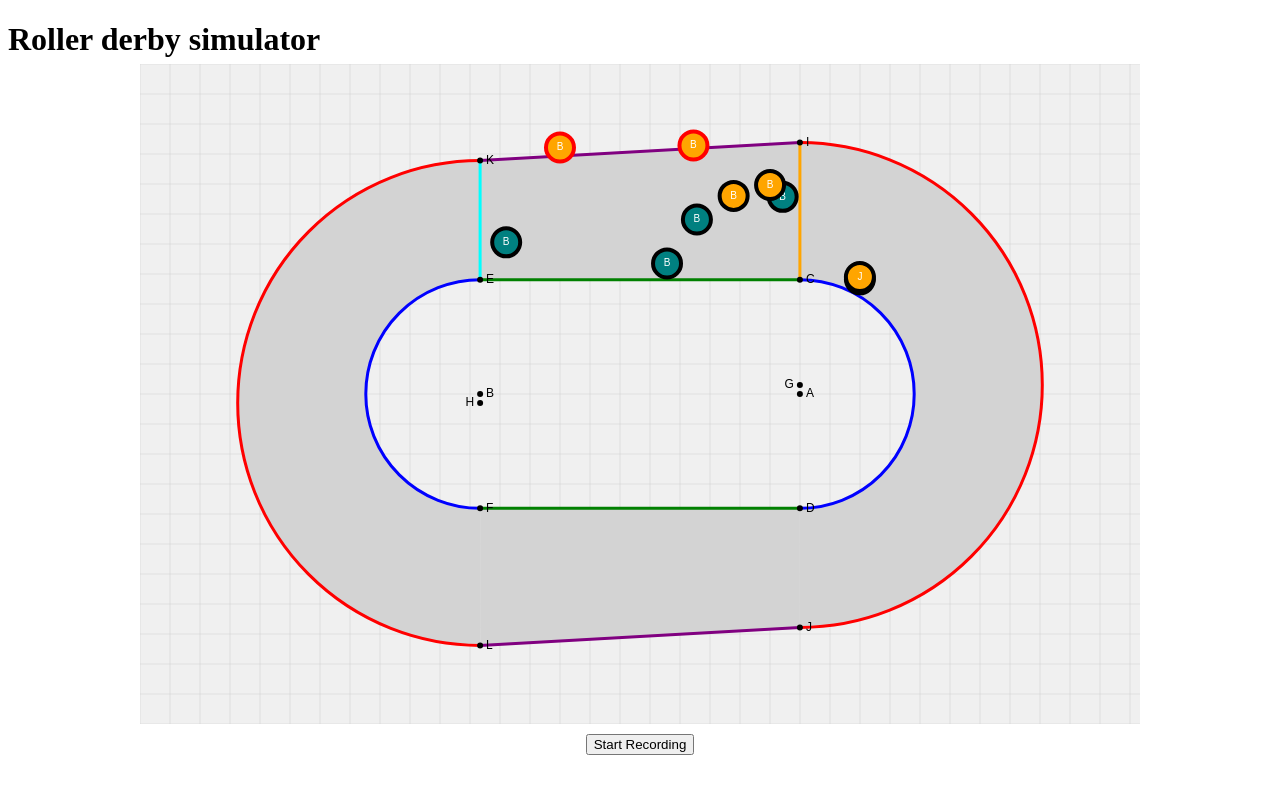
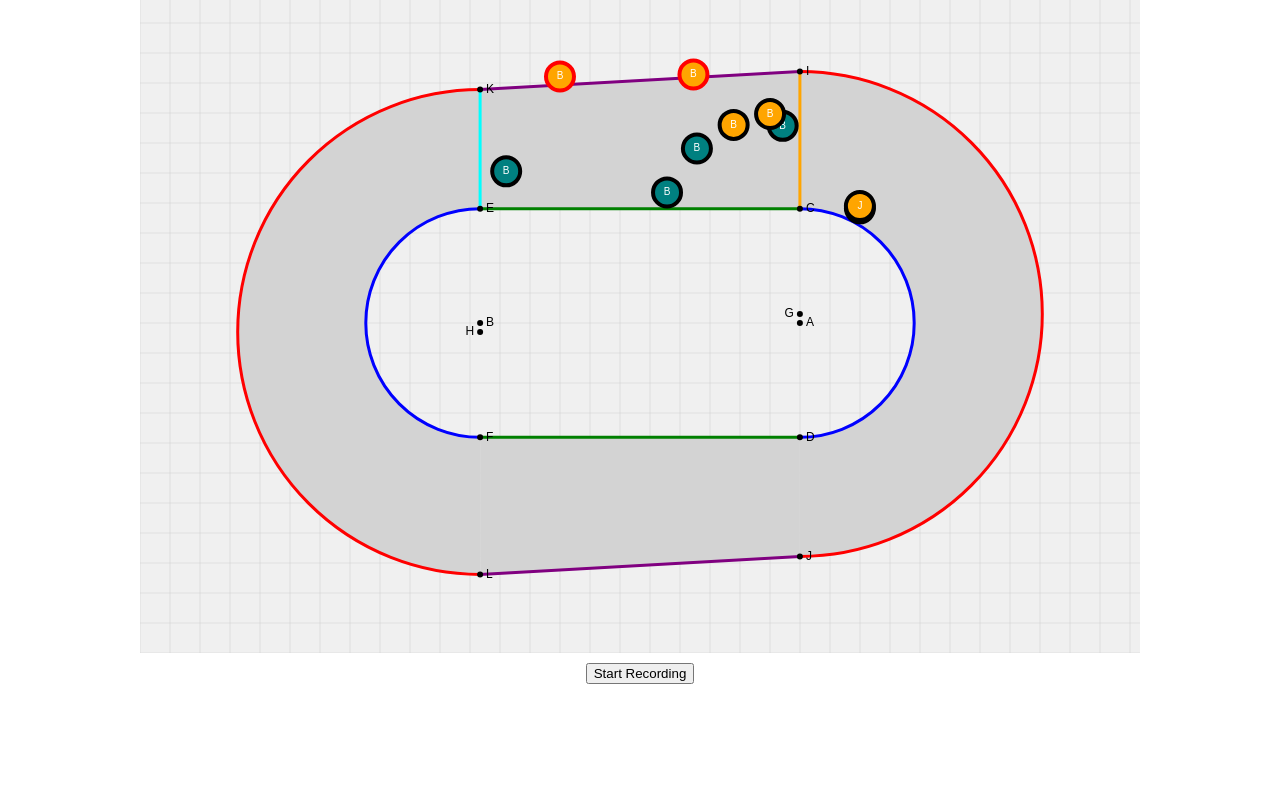
Before and after one commit to ruihildt/roller-derby-board, a SvelteKit app: page / in a window 1280 px wide. Shown: the top 794 px of the page. Built offline with nearby package versions, Linux system fonts and the light colour scheme.

Commit message:
Rename to roller derby board

```diff
--- a/src/routes/+page.svelte
+++ b/src/routes/+page.svelte
@@ -1,8 +1,6 @@
 <script>
-	import RollerDerbySimulator from '$lib/RollerDerbySimulator.svelte';
+	import RollerDerbySimulator from '$lib/RollerDerbyBoard.svelte';
 </script>
-
-<h1>Roller derby simulator</h1>
 
 <div class="container">
 	<RollerDerbySimulator />
```
Also changed, not shown: src/lib/RollerDerbyBoard.svelte (renamed from src/lib/RollerDerbySimulator.svelte).
